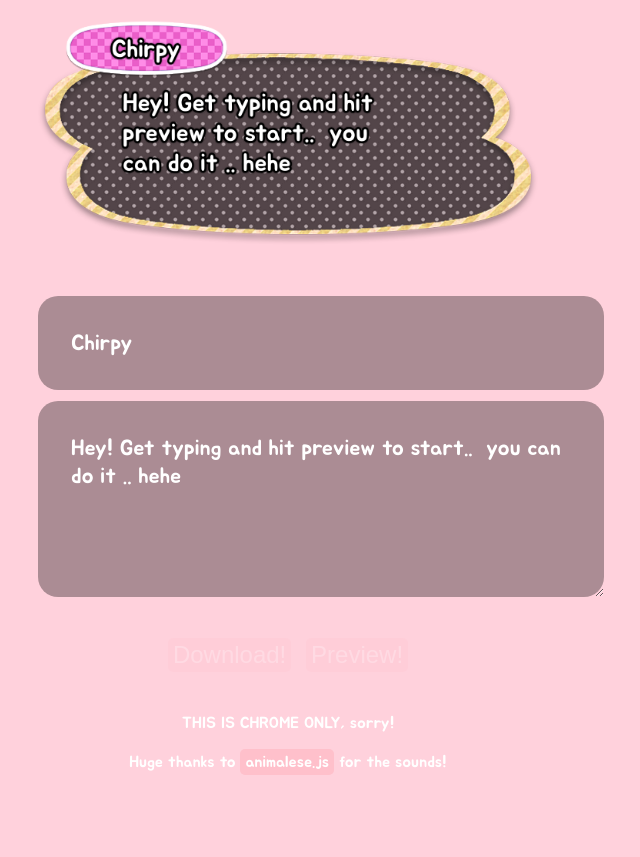
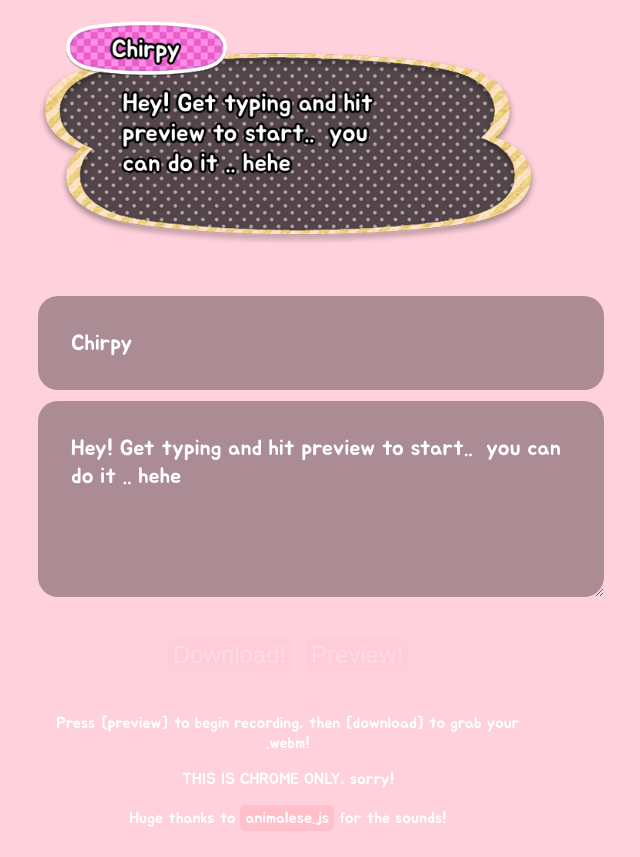
Before and after one commit to bogstandard/animal-bubble, a plain HTML site: page index.html in a window 1280 px wide. Shown: the whole page, without its empty margins (352-992 px from the left). Before the commit the page ends 801 px from the top, so only its background shows below. Drawn offline with Linux system fonts and the light colour scheme; no server answers.

Commit message:
add readme

```diff
--- a/index.html
+++ b/index.html
@@ -77,6 +77,7 @@
     <button id="preview" type="button" disabled="true" onclick="preview()">Preview!</button>
 
     <br><br>
+    <p>Press [preview] to begin recording, then [download] to grab your .webm!</p>
     <p>THIS IS CHROME ONLY, sorry!</p>
     <p>Huge thanks to <a href="https://github.com/Acedio/animalese.js">animalese.js</a> for the sounds!</p>
 
```
Also changed, not shown: image.png (added), 1 other file.
